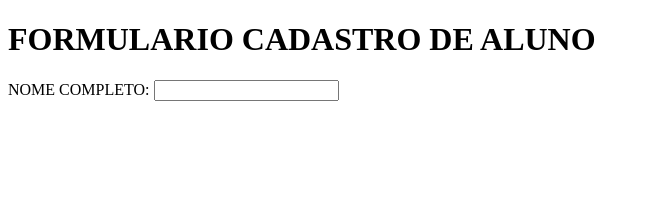
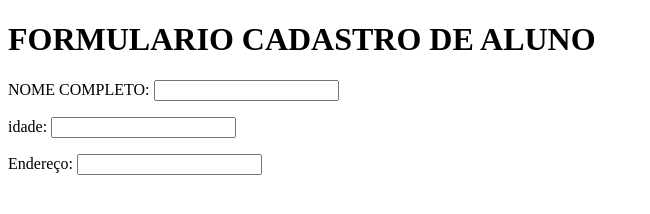
Before and after one commit to carolinerodr/formulario, a plain HTML site: page index.html in a window 1280 px wide. Shown: the whole page, without its empty margins (0-650 px from the left). Drawn offline with Linux system fonts and the light colour scheme.

Commit message:
Update index.html

```diff
--- a/index.html
+++ b/index.html
@@ -12,6 +12,10 @@
 
     <form>
 <P>NOME COMPLETO: <input type="text" name="NOME" id="nome"</P>
+<P>idade: <input type="text" name="IDADE" id="idade"</P>
+<P>Endereço: <input type="text" name="ENDEREÇO" id="endereço"</P>
+
+
     </form>
 </body>
 </html>
```
